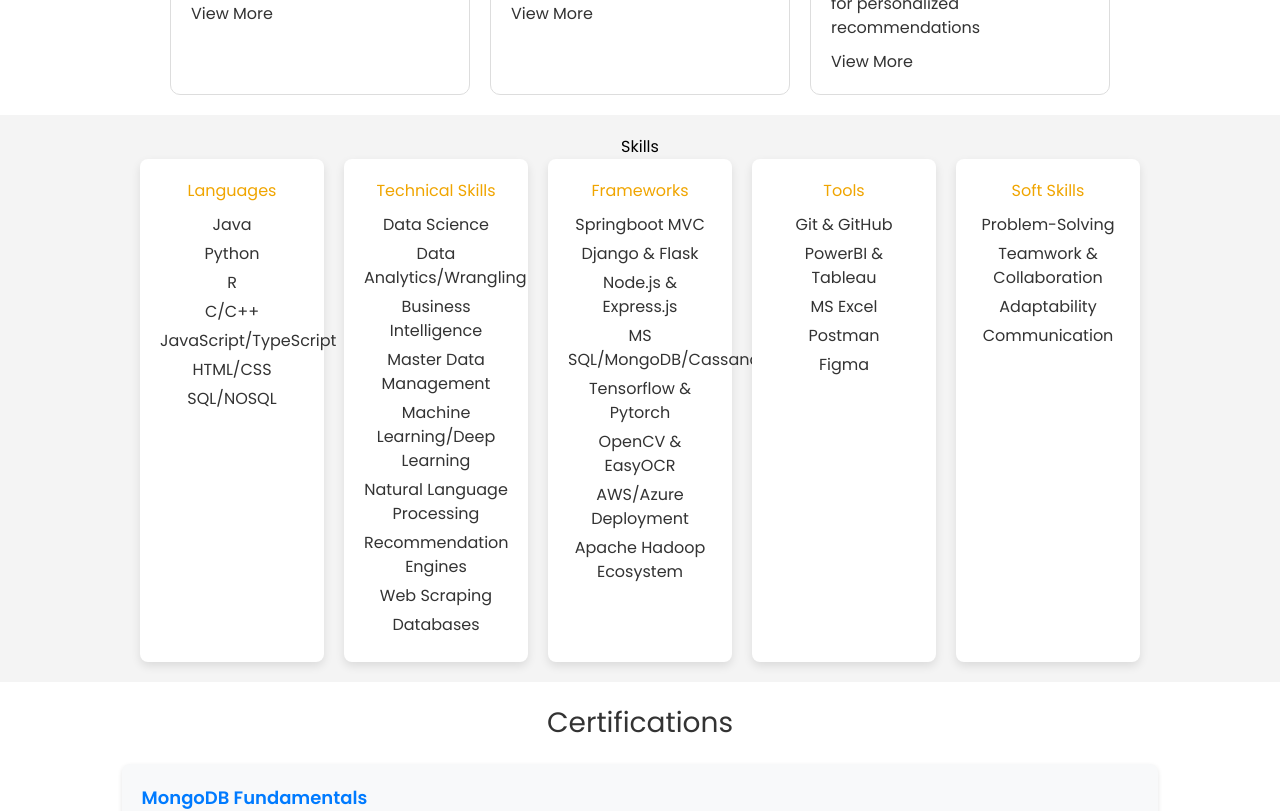
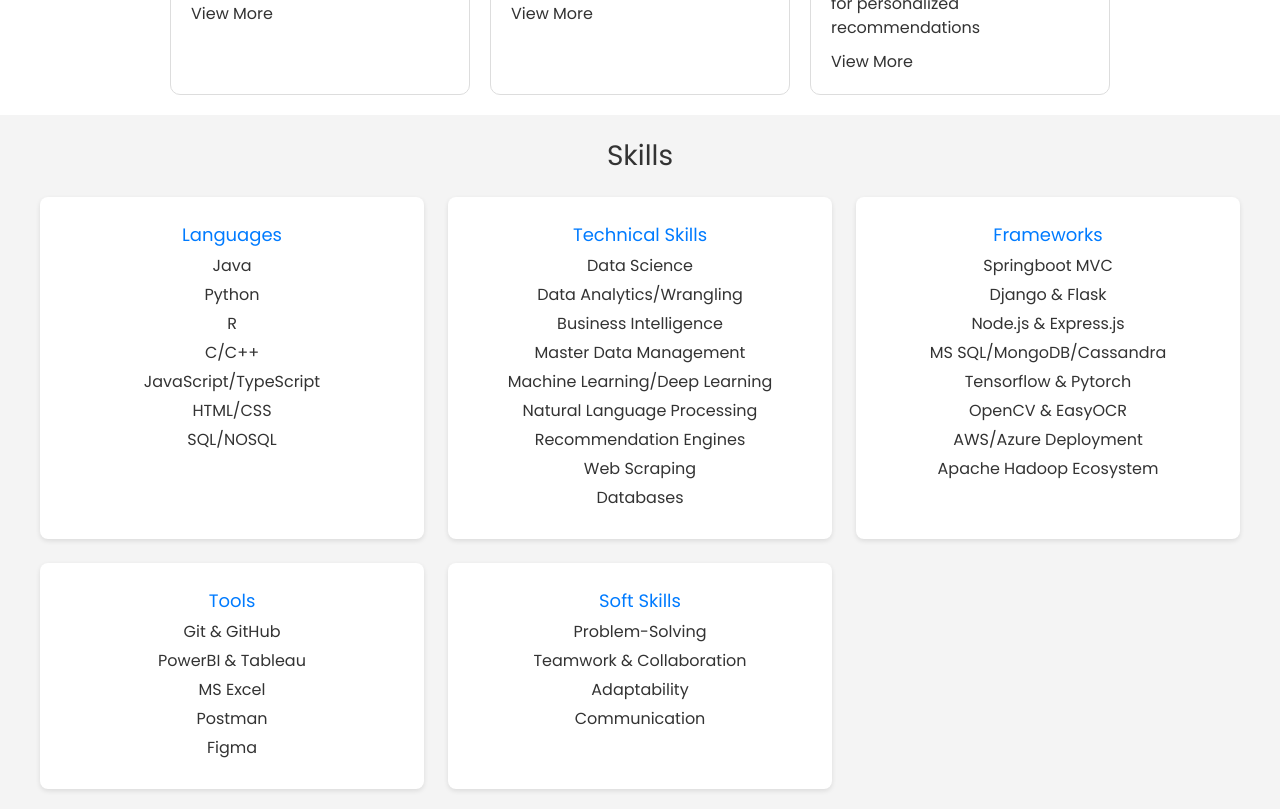
Before and after one commit to ShubhPundir/portfolio, a Next.js app in the folder frontend/: page / in a window 1280 px wide. Shown: the part 1520-2331 px from the top of the page. Built offline with nearby package versions, Linux system fonts and the light colour scheme.

Commit message:
refactor: made skills section more modular

```diff
--- /dev/null
+++ b/frontend/src/components/SkillCard.tsx
@@ -0,0 +1,23 @@
+import { ReactNode } from 'react'
+
+interface SkillCardProps {
+  title: string
+  children: ReactNode
+  bgColor?: 'white' | 'gray'
+  textAlign?: 'left' | 'center'
+  className?: string
+}
+
+const SkillCard = ({ title, children, bgColor = 'white', textAlign = 'left', className = '' }: SkillCardProps) => {
+  const bgClass = bgColor === 'white' ? 'bg-white' : 'bg-[#f8f9fa]'
+  const alignClass = textAlign === 'center' ? 'text-center' : 'text-left'
+
+  return (
+    <div className={`${bgClass} p-6 rounded-lg shadow-[0_2px_5px_rgba(0,0,0,0.1)] transition-transform duration-300 hover:scale-105 ${alignClass} ${className}`}>
+      <h3 className="text-lg text-[#007bff] mb-[5px]">{title}</h3>
+      {children}
+    </div>
+  )
+}
+
+export default SkillCard
--- a/frontend/src/components/Skills.tsx
+++ b/frontend/src/components/Skills.tsx
@@ -1,11 +1,16 @@
+import SkillCard from './SkillCard'
+
 const Skills = () => {
   return (
     <section id="skills" className="text-center py-5 px-5 bg-[#f4f4f4] font-sans">
-      <h2>Skills</h2>
+      <h2 className="text-[28px] text-[#333] mb-5">Skills</h2>
 
-      <div className="grid grid-cols-1 sm:grid-cols-2 lg:grid-cols-3 xl:grid-cols-5 gap-5 max-w-[1000px] mx-auto">
-        <div className="bg-white p-5 rounded-lg shadow-[0_4px_10px_rgba(0,0,0,0.1)] transition-transform duration-300 hover:scale-105">
-          <h3 className="text-[#f0a500] mb-[10px]">Languages</h3>
+      <div className="grid grid-cols-1 sm:grid-cols-2 lg:grid-cols-3 gap-6 max-w-[1400px] mx-auto px-5">
+        <SkillCard
+          title="Languages"
+          bgColor="white"
+          textAlign="center"
+        >
           <ul className="list-none p-0">
             <li className="text-base text-[#333] my-[5px]">Java</li>
             <li className="text-base text-[#333] my-[5px]">Python</li>
@@ -15,10 +20,13 @@ const Skills = () => {
             <li className="text-base text-[#333] my-[5px]">HTML/CSS</li>
             <li className="text-base text-[#333] my-[5px]">SQL/NOSQL</li>
           </ul>
-        </div>
+        </SkillCard>
 
-        <div className="bg-white p-5 rounded-lg shadow-[0_4px_10px_rgba(0,0,0,0.1)] transition-transform duration-300 hover:scale-105">
-          <h3 className="text-[#f0a500] mb-[10px]">Technical Skills</h3>
+        <SkillCard
+          title="Technical Skills"
+          bgColor="white"
+          textAlign="center"
+        >
           <ul className="list-none p-0">
             <li className="text-base text-[#333] my-[5px]">Data Science</li>
             <li className="text-base text-[#333] my-[5px]">Data Analytics/Wrangling</li>
@@ -30,10 +38,13 @@ const Skills = () => {
             <li className="text-base text-[#333] my-[5px]">Web Scraping</li>
             <li className="text-base text-[#333] my-[5px]">Databases</li>
           </ul>
-        </div>
+        </SkillCard>
 
-        <div className="bg-white p-5 rounded-lg shadow-[0_4px_10px_rgba(0,0,0,0.1)] transition-transform duration-300 hover:scale-105">
-          <h3 className="text-[#f0a500] mb-[10px]">Frameworks</h3>
+        <SkillCard
+          title="Frameworks"
+          bgColor="white"
+          textAlign="center"
+        >
           <ul className="list-none p-0">
             <li className="text-base text-[#333] my-[5px]">Springboot MVC</li>
             <li className="text-base text-[#333] my-[5px]">Django & Flask</li>
@@ -44,10 +55,13 @@ const Skills = () => {
             <li className="text-base text-[#333] my-[5px]">AWS/Azure Deployment</li>
             <li className="text-base text-[#333] my-[5px]">Apache Hadoop Ecosystem</li>
           </ul>
-        </div>
+        </SkillCard>
 
-        <div className="bg-white p-5 rounded-lg shadow-[0_4px_10px_rgba(0,0,0,0.1)] transition-transform duration-300 hover:scale-105">
-          <h3 className="text-[#f0a500] mb-[10px]">Tools</h3>
+        <SkillCard
+          title="Tools"
+          bgColor="white"
+          textAlign="center"
+        >
           <ul className="list-none p-0">
             <li className="text-base text-[#333] my-[5px]">Git & GitHub</li>
             <li className="text-base text-[#333] my-[5px]">PowerBI & Tableau</li>
@@ -55,17 +69,20 @@ const Skills = () => {
             <li className="text-base text-[#333] my-[5px]">Postman</li>
             <li className="text-base text-[#333] my-[5px]">Figma</li>
           </ul>
-        </div>
+        </SkillCard>
 
-        <div className="bg-white p-5 rounded-lg shadow-[0_4px_10px_rgba(0,0,0,0.1)] transition-transform duration-300 hover:scale-105">
-          <h3 className="text-[#f0a500] mb-[10px]">Soft Skills</h3>
+        <SkillCard
+          title="Soft Skills"
+          bgColor="white"
+          textAlign="center"
+        >
           <ul className="list-none p-0">
             <li className="text-base text-[#333] my-[5px]">Problem-Solving</li>
             <li className="text-base text-[#333] my-[5px]">Teamwork & Collaboration</li>
             <li className="text-base text-[#333] my-[5px]">Adaptability</li>
             <li className="text-base text-[#333] my-[5px]">Communication</li>
           </ul>
-        </div>
+        </SkillCard>
       </div>
     </section>
   )
```
